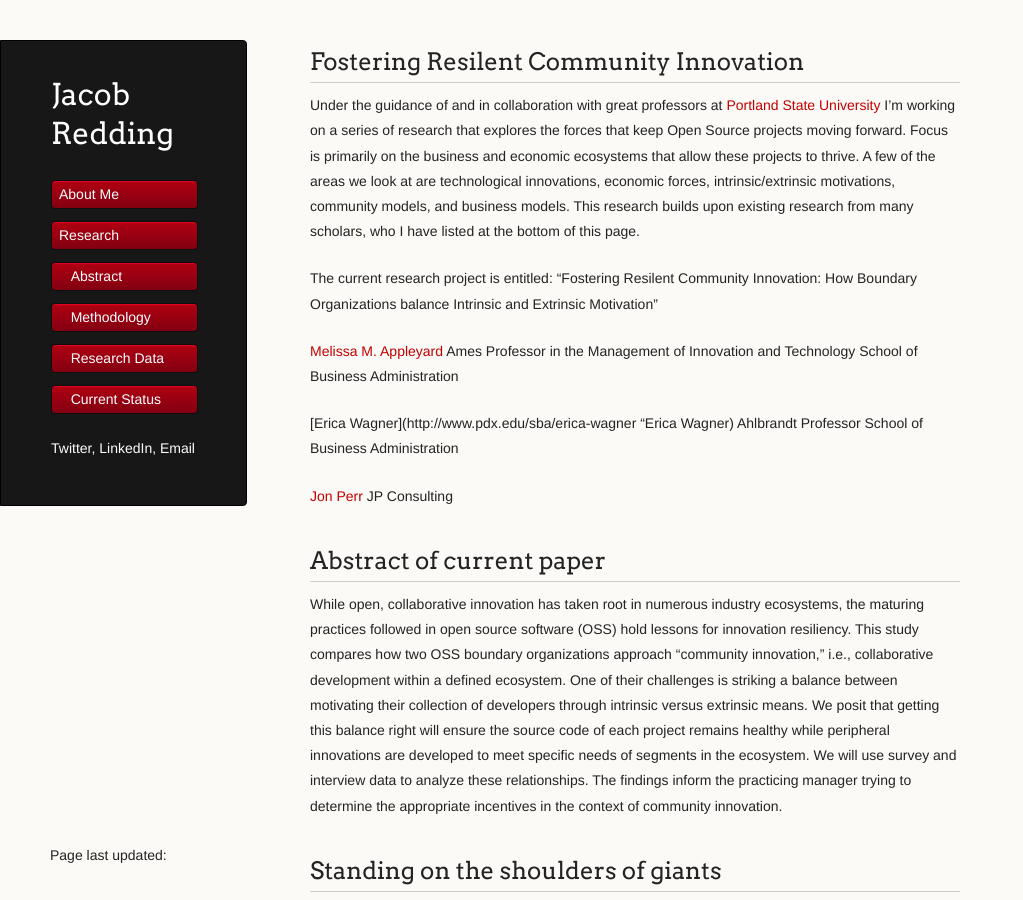
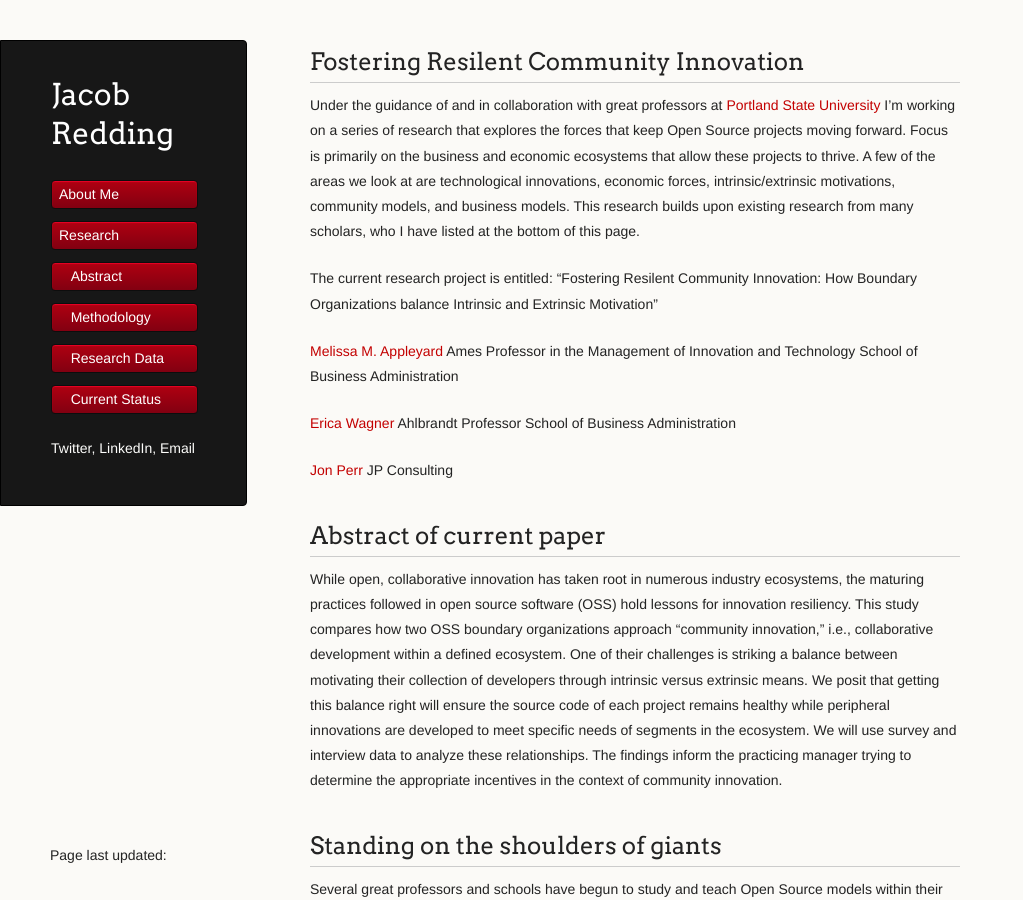
Before and after one commit to jredding/new-site, a Jekyll site: the page built from research/index.md, in a window 1280 px wide and 900 px high. Shown: the whole window, without its empty margins (0-1023 px from the left). Built offline with Jekyll 4.4.1, drawn with Linux system fonts in a browser that asks for light colours.

Commit message:
Update index.md

```diff
--- a/research/index.md
+++ b/research/index.md
@@ -12,7 +12,7 @@ The current research project is entitled: "Fostering Resilent Community Innovati
 Ames Professor in the Management of Innovation and Technology
 School of Business Administration
 
-[Erica Wagner](http://www.pdx.edu/sba/erica-wagner "Erica Wagner)
+[Erica Wagner](http://www.pdx.edu/sba/erica-wagner "Erica Wagner")
 Ahlbrandt Professor
 School of Business Administration
 
```
